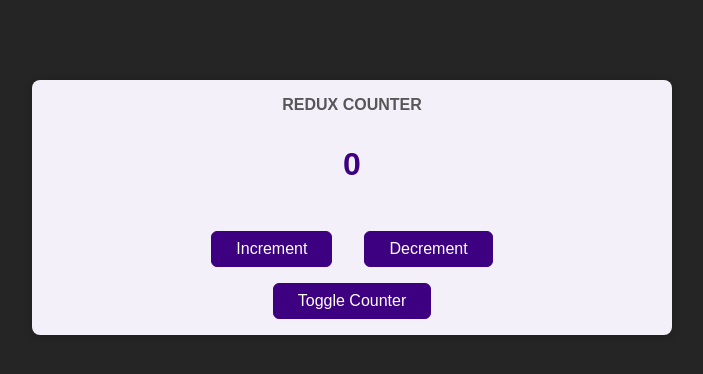
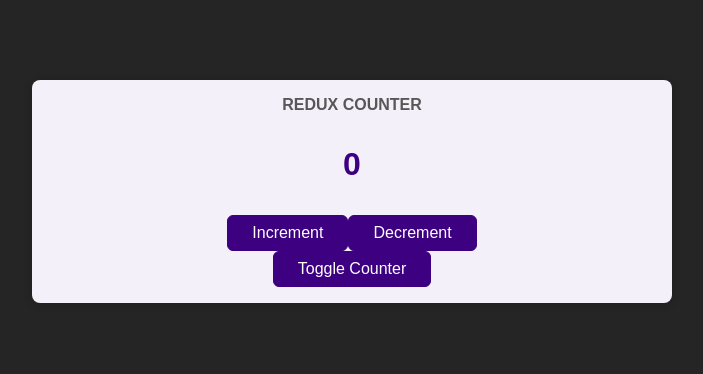
Before and after one commit to asyylz/React-Redux, a React (Create React App) app in the folder 02-Redux-React-Starter/: page / in a window 1280 px wide. Shown: the top 374 px of the page, without its empty margins (288-991 px from the left). Built offline with nearby package versions, Linux system fonts and the light colour scheme.

Commit message:
class based component

```diff
--- a/02-Redux-React-Starter/src/components/Counter.js
+++ b/02-Redux-React-Starter/src/components/Counter.js
@@ -1,37 +1,78 @@
 import classes from "./Counter.module.css";
-import { useDispatch, useSelector } from "react-redux";
+import { useDispatch, useSelector, connect } from "react-redux";
+import { Component } from "react";
+// const Counter = () => {
+//   // dispatch function, a function which we can call, which will dispatch an action against our Redux store.
+//   const dispatch = useDispatch();
 
-const Counter = () => {
-  // dispatch function, a function which we can call, which will dispatch an action against our Redux store.
-  const dispatch = useDispatch();
+//   const incrementHandler = () => {
+//     dispatch({ type: "increment" });
+//   };
+//   const decrementHandler = () => {
+//     dispatch({ type: "decrement" });
+//   };
 
-  const incrementHandler = () => {
-    dispatch({ type: "increment" });
-  };
-  const decrementHandler = () => {
-    dispatch({ type: "decrement" });
-  };
+//   // NOTES
+//   // When you use use selector, React Redux will automatically set up a subscription to the Redux store for this component.
 
-  // NOTES
-  // When you use use selector, React Redux will automatically set up a subscription to the Redux store for this component.
+//   // If you ever would unmount this component if it would be removed from the DOM for whatever reason, React Redux would also automatically clear the subscription for you. So it manages that subscription for you behind the scenes.
 
-  // If you ever would unmount this component if it would be removed from the DOM for whatever reason, React Redux would also automatically clear the subscription for you. So it manages that subscription for you behind the scenes.
+//   const counter = useSelector((state) => state.counter); // this function will be executed for us by React Redux.
 
-  const counter = useSelector((state) => state.counter); // this function will be executed for us by React Redux.
+//   const toggleCounterHandler = () => {};
 
-  const toggleCounterHandler = () => {};
+//   return (
+//     <main className={classes.counter}>
+//       <h1>Redux Counter</h1>
+//       <div className={classes.value}>{counter}</div>
+//       <div className="counter">
+//         <button onClick={incrementHandler}>Increment</button>
+//         <button onClick={decrementHandler}>Decrement</button>
+//       </div>
+//       <button onClick={toggleCounterHandler}>Toggle Counter</button>
+//     </main>
+//   );
+// };
 
+//export default Counter;
+
+class Counter extends Component {
+  incrementHandler() {
+    this.props.increment();
+  }
+
+  decrementHandler() {
+    this.props.decrement();
+  }
+
+  toggleCounterHandler() {}
+
+  render() {
     return (
       <main className={classes.counter}>
         <h1>Redux Counter</h1>
-      <div className={classes.value}>{counter}</div>
-      <div className="counter">
-        <button onClick={incrementHandler}>Increment</button>
-        <button onClick={decrementHandler}>Decrement</button>
+        <div className={classes.value}>{this.props.counter}</div>
+        <div>
+          <button onClick={this.incrementHandler.bind(this)}>Increment</button>
+          <button onClick={this.decrementHandler.bind(this)}>Decrement</button>
         </div>
-      <button onClick={toggleCounterHandler}>Toggle Counter</button>
+        <button onClick={this.toggleCounterHandler}>Toggle Counter</button>
       </main>
     );
+  }
+}
+
+const mapStateToProps = (state) => {
+  return {
+    counter: state.counter,
+  };
 };
 
-export default Counter;
+const mapDispatchToProps = (dispatch) => {
+  return {
+    increment: () => dispatch({ type: "increment" }),
+    decrement: () => dispatch({ type: "decrement" }),
+  };
+};
+
+export default connect(mapStateToProps, mapDispatchToProps)(Counter);
```
Lines whose indentation alone changed are shown as unchanged.
